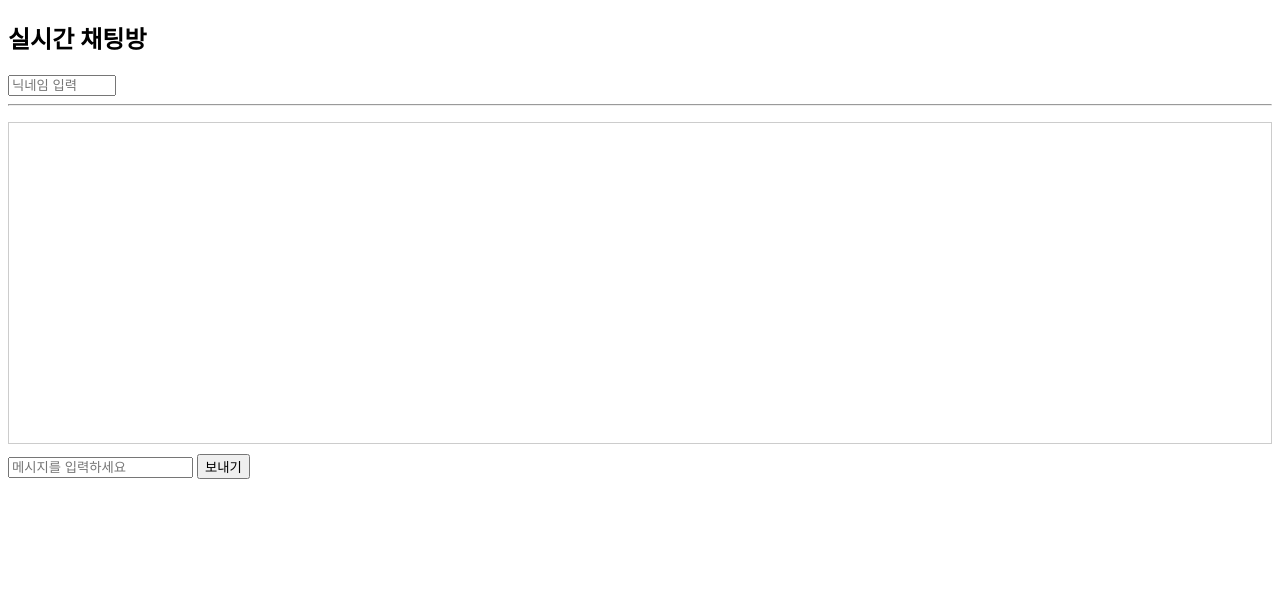
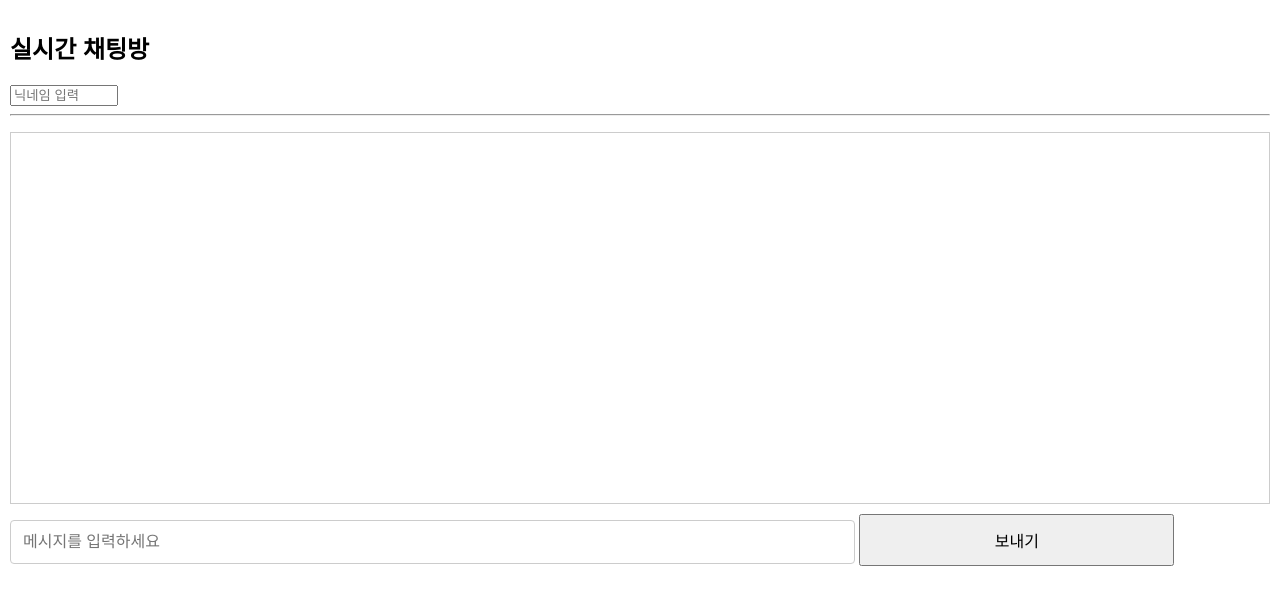
Before and after one commit to mintpocky0109-debug/my-chat, a website: page index.html in a window 1280 px wide. Drawn offline with nearby package versions, Linux system fonts and the light colour scheme; no server answers.

Commit message:
design update

```diff
--- a/index.html
+++ b/index.html
@@ -1,14 +1,21 @@
 <!DOCTYPE html>
 <html>
 <head>
-    <title>내 실시간 채팅</title>
+    <title>실시간 채팅</title>
+    <meta name="viewport" content="width=device-width, initial-scale=1.0">
     <meta charset="utf-8">
+
     <style>
-        .my-msg { color: blue; text-align: right; list-style: none; }
-        .other-msg { color: black; text-align: left; list-style: none; }
-        #messages { border: 1px solid #ccc; height: 300px; overflow-y: scroll; padding: 10px; margin-bottom: 10px; }
+        /* 2. 모바일에서 터치하기 편하게 크기를 키운 스타일입니다 */
+        body { font-family: sans-serif; margin: 0; padding: 10px; box-sizing: border-box; }
+        #messages { border: 1px solid #ccc; height: 350px; overflow-y: scroll; padding: 10px; margin-bottom: 10px; list-style: none; }
+        #input { width: 65%; padding: 12px; font-size: 16px; border: 1px solid #ccc; border-radius: 4px; }
+        button { width: 25%; padding: 12px; font-size: 16px; cursor: pointer; }
+        .my-msg { color: blue; text-align: right; margin-bottom: 5px; }
+        .other-msg { color: black; text-align: left; margin-bottom: 5px; }
     </style>
 </head>
+<meta name="viewport" content="width=device-width, initial-scale=1.0">
 <body>
     <h2>실시간 채팅방</h2>
     <input id="username" type="text" placeholder="닉네임 입력" style="width: 100px;">
```
